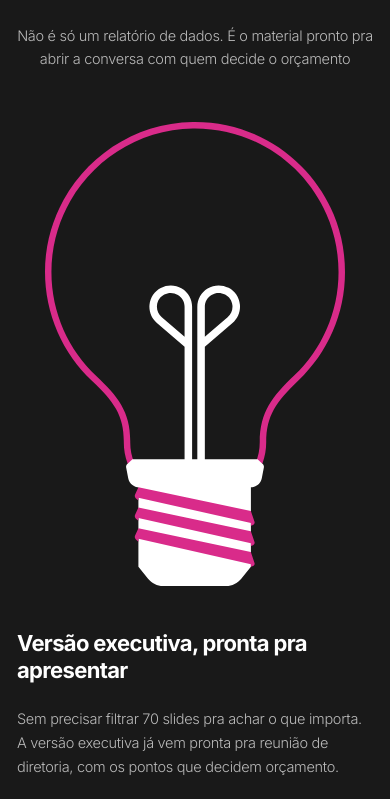
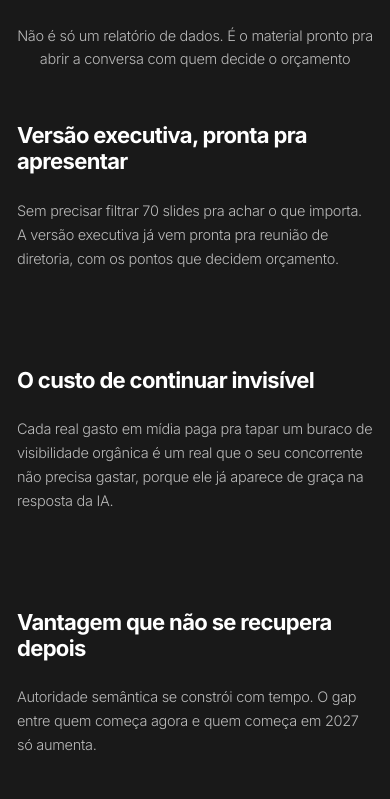
Before and after one commit to filipe-papoca/papoca-seo-scan, a Next.js app: page /servicos/diagnostico-de-geo in a window 390 px wide. Shown: the part 10715-11514 px from the top of the page. Built offline with nearby package versions, Linux system fonts and the light colour scheme.

Commit message:
style: posiciona lâmpada após textos e reduz tamanho no mobile

```diff
--- a/app/servicos/diagnostico-de-geo/styles.css
+++ b/app/servicos/diagnostico-de-geo/styles.css
@@ -2920,8 +2920,13 @@ input:focus-visible {
   }
 
   /* a lâmpada fica DEPOIS dos três textos, como no design mobile */
-  .pp-s--ilum .pp-cols picture {
+  .pp-s--ilum .pp-cols>div:not(.pp-lampada) {
     order: 1
+  }
+
+  .pp-s--ilum .pp-cols .pp-lampada {
+    order: 2;
+    width: min(100%, 240px)
   }
 
   /* lupa é só desktop; a faixa reservada TEM de ser zerada junto, senão a
@@ -3406,7 +3411,7 @@ input:focus-visible {
   }
 
   .pp-lampada {
-    width: min(100%, 300px)
+    width: min(100%, 190px)
   }
 
   .pp-s--ilum .pp-item h3 {
```
